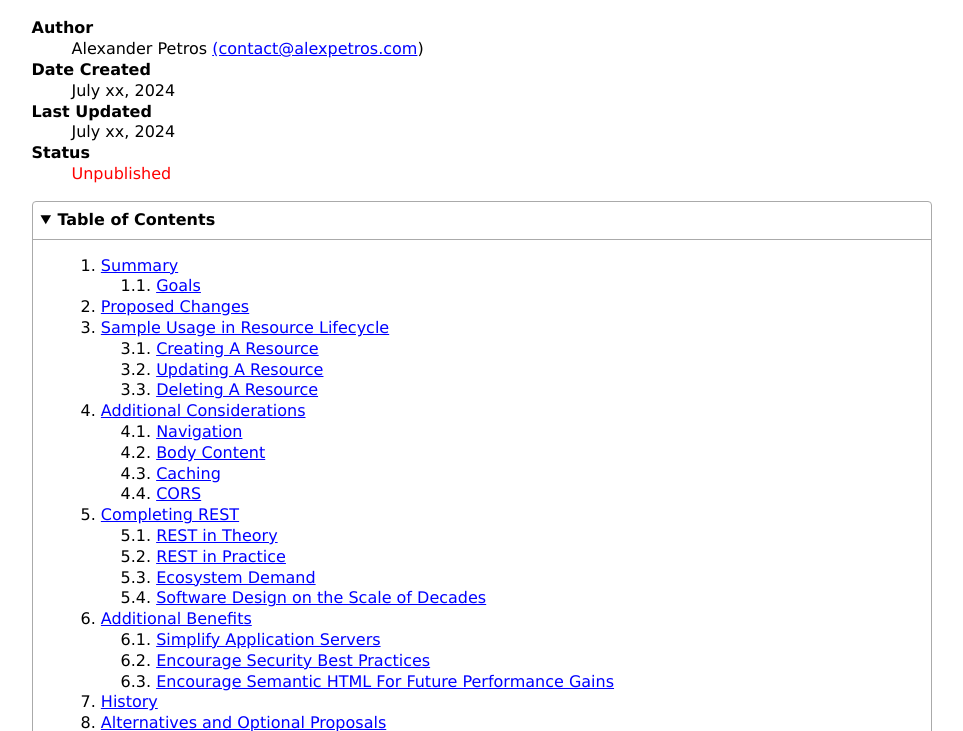
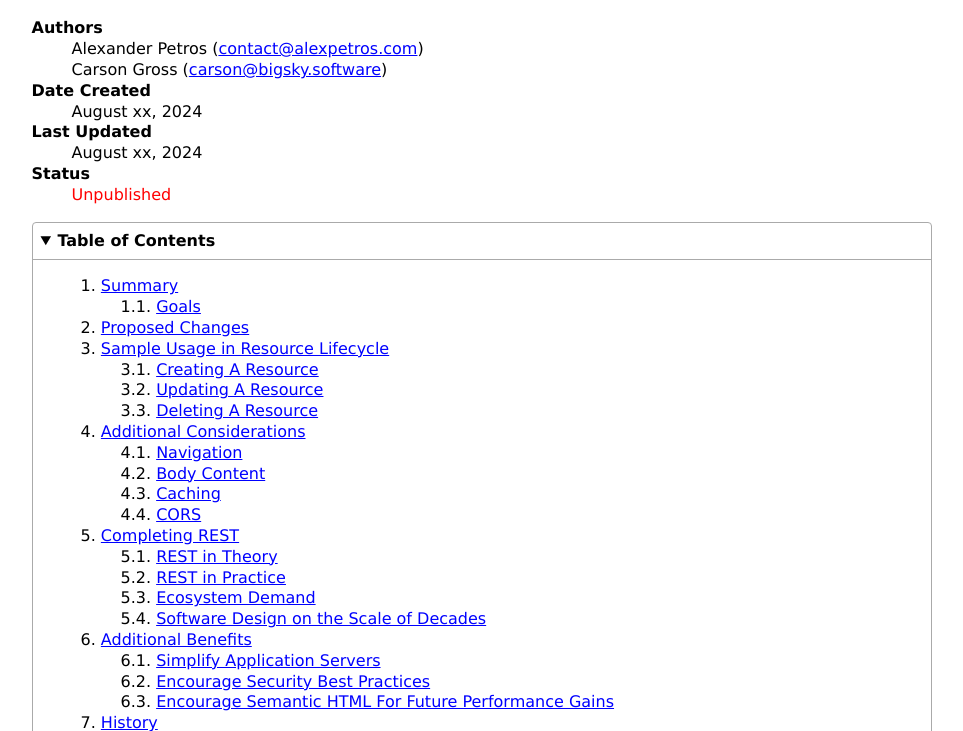
Before and after one commit to alexpetros/triptych, a website: page proposals/form-http-methods.html in a window 1280 px wide. Shown: the part 66-797 px from the top of the page, without its empty margins (151-1114 px from the left). Drawn offline with Linux system fonts and the light colour scheme.

Commit message:
Add Carson to authors

```diff
--- a/proposals/form-http-methods.html
+++ b/proposals/form-http-methods.html
@@ -7,12 +7,15 @@
 <h1>Support PUT, PATCH, and DELETE in HTML Forms</h1>
 
 <dl>
-  <dt>Author</dt>
-  <dd>Alexander Petros <a href="mailto:contact@alexpetros.com">(contact@alexpetros.com</a>)</dd>
+  <dt>Authors</dt>
+  <dd>
+    Alexander Petros (<a href="mailto:contact@alexpetros.com">contact@alexpetros.com</a>)<br>
+    Carson Gross (<a href="mailto:carson@bigsky.software">carson@bigsky.software</a>)
+  </dd>
   <dt>Date Created</dt>
-  <dd>July xx, 2024
+  <dd>August xx, 2024
   <dt>Last Updated</dt>
-  <dd>July xx, 2024
+  <dd>August xx, 2024
   <dt>Status</dt>
   <dd style="color: red;">Unpublished</dd>
 
@@ -945,8 +948,9 @@ There are more than a few software methodologies that portray any long-term thin
 </blockquote>
 
 <p>
-What REST was designed to do, and the benchmark against which we should evaluate it, is build software systems that last for decades.
-The Web itself has lasted for decades, but the Web is only useful insofar as it comprises useful services; how does REST enable web <em>developers</em> to build services that last as long as the web does?
+REST was designed to build software systems that last for decades, and it is against that benchmark that it should be evaluated.
+The Web itself has lasted for decades, but the Web is only useful insofar as it comprises useful services;
+does REST succeed at helping web <em>developers</em> to build services that last as long as the web does?
 
 <p>
 an enormous amount of that durability is guaranteed not by the idea of REST, but by the implementation of HTML.
```
